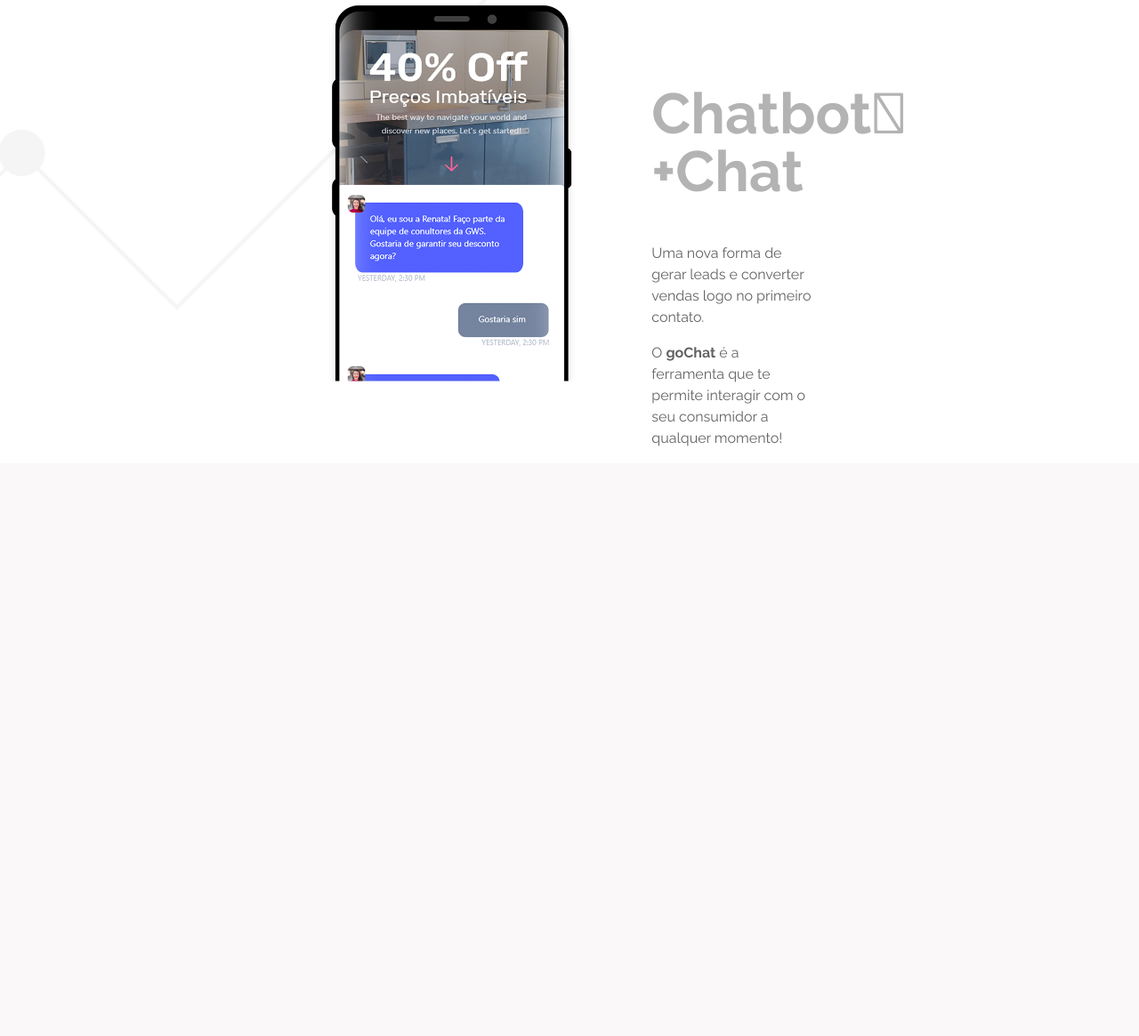
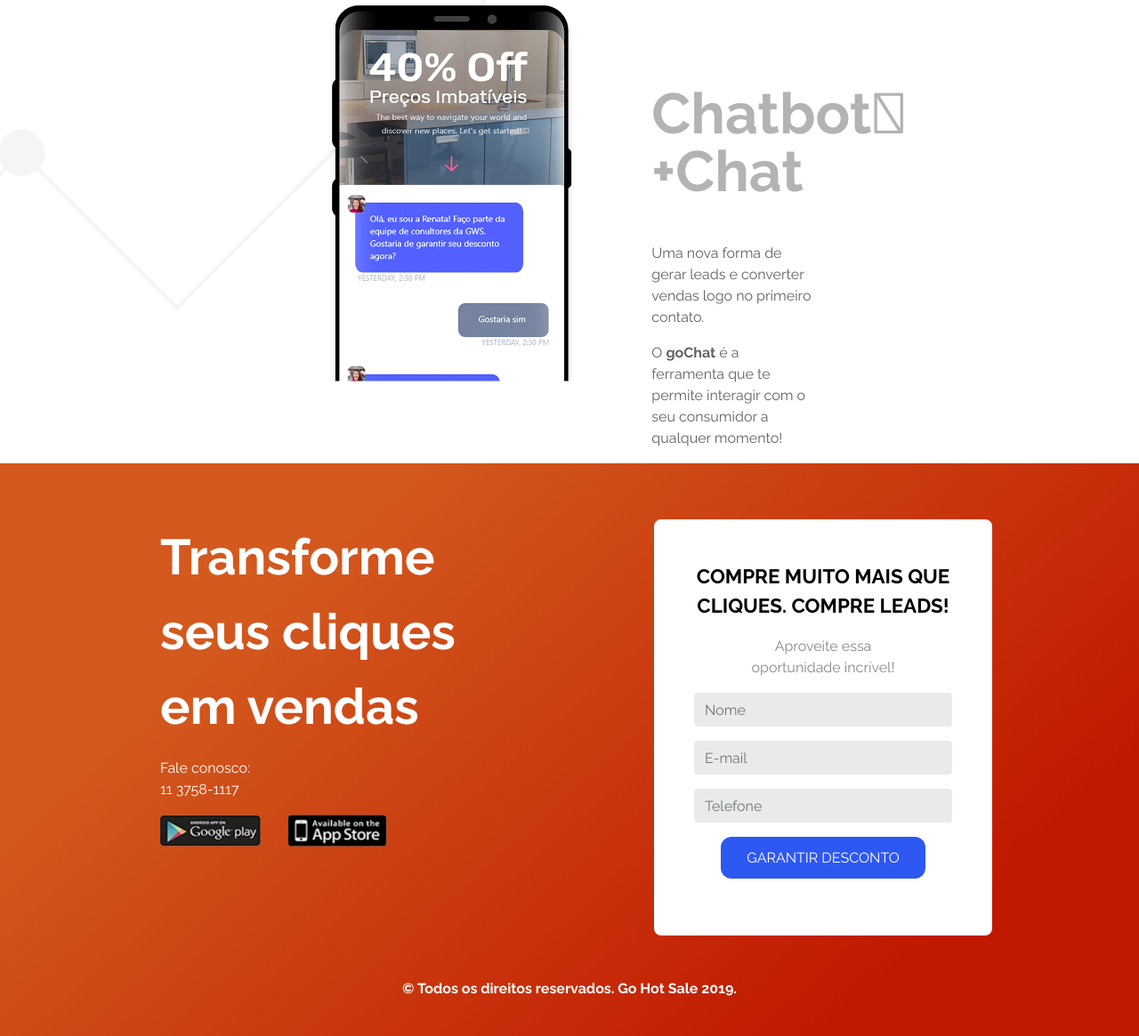
Before and after one commit to fagner-vieira/GHS, a PHP site: page / in a window 1280 px wide. Shown: the part 3513-4678 px from the top of the page at 89% size. Before the commit the page ends 4015 px from the top, so only its background shows below. Run offline with PHP 8.4, Linux system fonts and the light colour scheme.

Commit message:
GHS 04 -fim

```diff
--- a/css/style.css
+++ b/css/style.css
@@ -130,6 +130,62 @@ h4{
     font-size: 1em;
 }
 
+.bgFooter{
+    background:-webkit-gradient(linear, 77% 91%, 36% 0%, to(#d3591e), from(#c01900))
+}
+
+.txtFooter{
+    color: #fff;
+    font-size: 3.5em;
+    font-weight: 700;
+}
+
+.txtFooterB{
+    color: #fff;
+}
+
+.footerPTB{
+    padding-top: 5%;
+    padding-bottom: 2%;
+}
+
+.boxForm{
+    background-color: #fff;
+    border-radius: 8px;
+}
+
+.txtFooterC{
+    color: #010101;
+    text-align: center;
+    text-transform: uppercase;
+    font-weight: 700;
+    font-size: 1.4em;
+}
+
+.txtFooterD{
+    text-align: center;
+    color: #888;
+}
+
+.form-control{
+    background-color: #eaeaea;
+    border: 0px;
+}
+
+.hotEnviar{
+    color: #fff;
+    background-color: #2e58f2;
+    border: 0px;
+    border-radius: 12px;
+    padding: 4% 10%;
+}
+
+.txtCopy{
+    text-align: center;
+    color: #fff;
+    font-size: 1em;
+    font-weight: 700;
+}
 
 
 
@@ -140,17 +196,38 @@ h4{
 
 
 
-// Extra small devices (portrait phones, less than 576px)
-@media (max-width: 575.98px) { ... }
 
-// Small devices (landscape phones, 576px and up)
-@media (min-width: 576px) and (max-width: 767.98px) { ... }
+/* Extra small devices (portrait phones, less than 576px)*/
+@media (max-width: 575.98px) {
+    .tituloOne{
+        font-size: 2.3em;
+        font-weight: 700;
+    }
 
-// Medium devices (tablets, 768px and up)
+    .bgBanner{
+        background-position-y: 330px;
+        background-size: cover;
+    }
+
+    .txtHow{
+        font-size: 3em;
+    }
+
+    .txtInfo {
+        font-size: 2em;
+        line-height: 33px;
+        margin-top: 10px;
+    }
+ }
+
+/* Small devices (landscape phones, 576px and up)*/
+@media (min-width: 576px) and (max-width: 767.98px) {   ... }
+
+/* Medium devices (tablets, 768px and up)*/
 @media (min-width: 768px) and (max-width: 991.98px) { ... }
 
-// Large devices (desktops, 992px and up)
+/* Large devices (desktops, 992px and up)*/
 @media (min-width: 992px) and (max-width: 1199.98px) { ... }
 
-// Extra large devices (large desktops, 1200px and up)
+/* Extra large devices (large desktops, 1200px and up)*/
 @media (min-width: 1200px) { ... }
--- a/index.html
+++ b/index.php
@@ -29,7 +29,7 @@
       <div class="container">
         <div class="row">
           <div class="col-12">
-            <h1 class="text-center display-3">Transforme cliques<br/>em vendas!</h1>
+            <h1 class="text-center display-3 tituloOne">Transforme cliques<br/>em vendas!</h1>
             <p class="text-center mt-5"><a href="#" class="btn btn-primary">Solicitar Contato</a></p>
           </div>
         </div>
@@ -50,7 +50,7 @@
       <div class="container">
         <div class="row my-5">
           <div class="col-12">
-            <p class="display-4 text-center font-weight-bold">Porque usar o <span class="bgText pl-2 pr-2">Go Hot Sale</span></p>
+            <p class="display-4 text-center font-weight-bold txtHow">Porque usar o <span class="bgText pl-2 pr-2">Go Hot Sale</span></p>
             <p class="txtSubOne pt-3">É a ferramenta perfeita para melhorar seus resultados em vendas,<br/>fidelizar seus clientes e ainda economizar muito!</p>
           </div>
         </div>
@@ -73,7 +73,7 @@
         </div>
         <div class="row my-5">
           <div class="col-12">
-            <p class="display-4 text-center font-weight-bold">Ferramenta<br/>de alta <span class="bgText pl-2 pr-2">performance</span></p>
+            <p class="display-4 text-center font-weight-bold txtHow">Ferramenta<br/>de alta <span class="bgText pl-2 pr-2">performance</span></p>
             <p class="txtSubOne pt-3">Plataforma inteligente com métricas assertivas. Tudo que a sua<br/>empresa precisa para aumentar muito suas vendas online. </p>
           </div>
         </div>
@@ -164,6 +164,85 @@
       </div>
     </section><!-- /fim Sessão 02 -->
 
+    <footer class="container-fluid bgFooter"><!-- início footer -->
+      <div class="container footerPTB">
+        <div class="row justify-content-center">
+          <div class="col-lg-6">
+            <div class="row">
+              <div class="col-12">
+                <p class="txtFooter">Transforme<br/>seus cliques<br/>em vendas</p>
+                <p class="txtFooterB">Fale conosco:<br/>11 3758-1117</p>
+              </div>
+            </div>
+            <div class="row ">
+              <div class="col-lg-3">
+                <a href="#"><img src="images/google.png" class="img-fluid mx-auto d-block" alt="App GHS para Android"></a>
+              </div>
+              <div class="col-lg-3">
+                <a href="#"><img src="images/apple.png" class="img-fluid mx-auto d-block" alt="App GHS para Iphone"></a>
+              </div>
+            </div>
+          </div>
+          <div class="col-lg-4">
+            <div class="row">
+              <div class="col-12 boxForm pt-5">
+                <p class="txtFooterC">COMPRE muito mais que<br/>cliques. compre leads!</p>
+                <p class="txtFooterD">Aproveite essa<br/>oportunidade incrível!</p>
+                <div class="pb-5">
+                  <form class="form-horizontal" name="form-gohotsale" id="form-gohotsale" method="POST" action="https://gohotsale.com.br/leads" novalidate>
+                    <input type="hidden" name="hotsite" id="hotsite" value="casa-toda-favorita-hotpage">
+                    <input type="hidden" name="company" id="company" value="favorita-mov-decor">
+                    <fieldset class="col-md-12">
+                    <?php if(isset($_GET['error']) && $_GET['error'] === 'profanity') { ?>
+                    <div class="alert alert-danger" role="alert"> <span class="glyphicon glyphicon-exclamation-sign" aria-hidden="true"></span> <span class="sr-only">Erro:</span> Seja mais educado! </div>
+                    <?php } ?>
+                    <?php if(isset($_GET['error']) && $_GET['error'] === 'repeat') { ?>
+                    <div class="alert alert-danger" role="alert"> <span class="glyphicon glyphicon-exclamation-sign" aria-hidden="true"></span> <span class="sr-only">Erro:</span> Verifique os seus dados e tente novamente! </div>
+                    <?php } ?>
+                    <!-- Text input-->
+                    <div class="form-group">
+                        <!--label class="col-md-4 control-label" for="nome">Nome</label-->
+                        <div class="col-md-12">
+                        <input id="name" name="name" type="text" data-required placeholder="Nome" class="form-control input-md formulario" value="<?php if(isset($_GET['name'])) { echo $_GET['name']; } ?>" required="required">
+                        </div>
+                    </div>
+                    <!-- Text input-->
+                    <div class="form-group">
+                        <!--label class="col-md-4 control-label" for="email">E-mail</label-->
+                        <div class="col-md-12">
+                        <input id="email" name="email" type="email" data-required placeholder="E-mail" class="form-control input-md formulario" value="<?php if(isset($_GET['email'])) { echo $_GET['email']; } ?>" required="required">
+                        </div>
+                    </div>
+
+                    <!-- Text input-->
+                    <div class="form-group">
+                        <!--label class="col-md-4 control-label" for="telefone">Telefone</label-->
+                        <div class="col-md-12">
+                        <input id="phone" name="phone" type="text" data-required required="required" placeholder="Telefone" value="<?php if(isset($_GET['phone'])) { echo $_GET['phone']; } ?>" class="form-control input-md formulario">
+                        </div>
+                    </div>
+                    <!-- Button -->
+                    <div class="form-group">
+                        <!--label class="col-md-4 control-label" for="enviar"></label-->
+                        <div class="col-md-12" style="text-align: center;">
+                        <button id="enviar" name="enviar" class="hotEnviar">GARANTIR DESCONTO</button>
+                        </div>
+                    </div>
+                    </fieldset>
+                  </form>
+                </div>
+              </div>
+            </div>
+          </div>
+        </div>
+        <div class="row">
+          <div class="col-12">
+            <p class="txtCopy pt-5">© Todos os direitos reservados. Go Hot Sale 2019.</p>
+          </div>
+        </div>
+      </div>
+    </footer><!-- /fim footer -->
+
     <!-- Optional JavaScript -->
     <!-- jQuery first, then Popper.js, then Bootstrap JS -->
     <script src="js/jquery-3.3.1.min.js"></script>
```
Also changed, not shown: images/apple.png (added), images/google.png (added).
